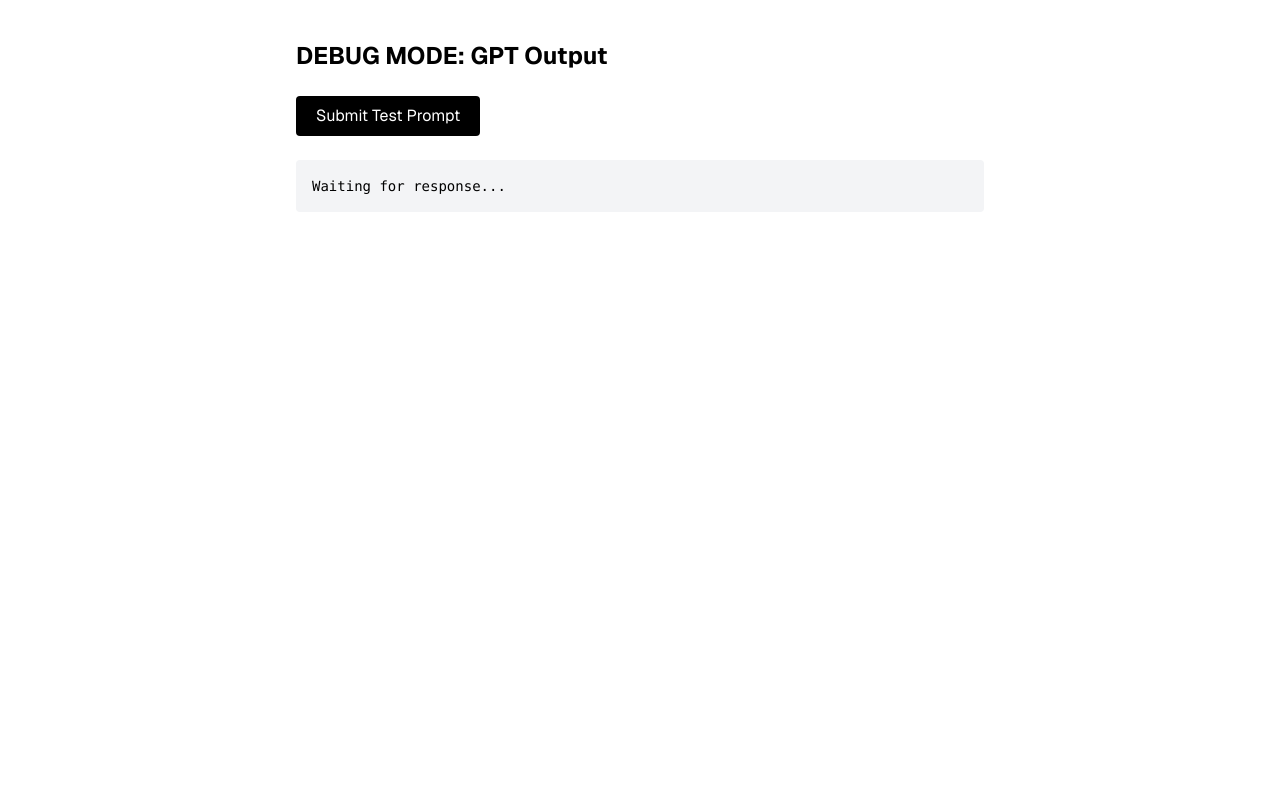
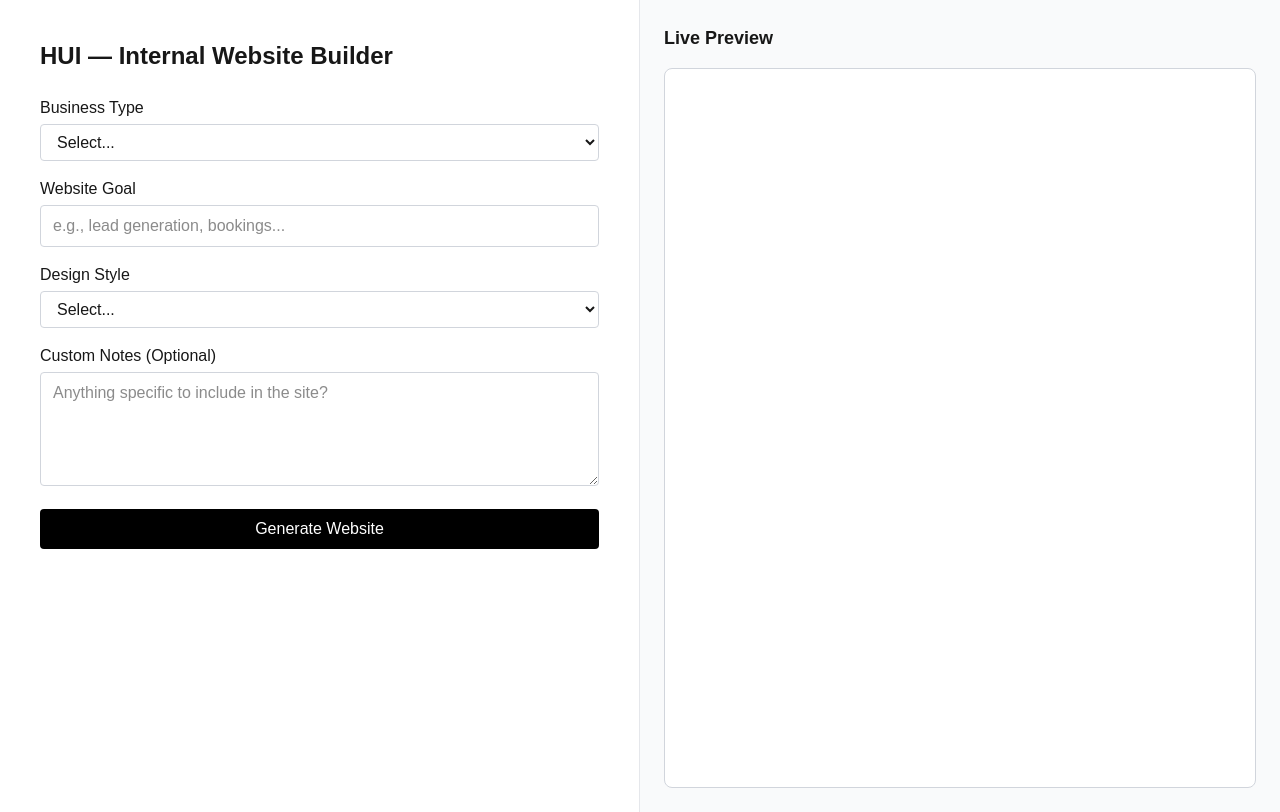
Before and after one commit to hitbridge5/hui-3-oh, a Next.js app: page / in a window 1280 px wide. Built offline with nearby package versions, Linux system fonts and the light colour scheme.

Commit message:
Add visual builder interface

```diff
--- a/app/page.js
+++ b/app/page.js
@@ -1,47 +1,125 @@
+// ✅ app/page.js
 "use client";
 import { useState } from "react";
 
 export default function Home() {
-  const [result, setResult] = useState("");
+  const [formData, setFormData] = useState({
+    businessType: "",
+    websiteGoal: "",
+    designStyle: "",
+    customNotes: "",
+  });
+  const [html, setHtml] = useState("");
   const [loading, setLoading] = useState(false);
+
+  const handleChange = (e) => {
+    setFormData({ ...formData, [e.target.name]: e.target.value });
+  };
 
   const handleSubmit = async (e) => {
     e.preventDefault();
     setLoading(true);
-    setResult("");
+    setHtml("");
 
     try {
       const res = await fetch("/api/generate", {
         method: "POST",
         headers: { "Content-Type": "application/json" },
-        body: JSON.stringify({}), // no form data, uses hardcoded prompt in backend
+        body: JSON.stringify(formData),
       });
 
       const data = await res.json();
-      setResult(JSON.stringify(data, null, 2)); // show full GPT response
+      const content = data.code || data.choices?.[0]?.message?.content || "No output.";
+      setHtml(content);
     } catch (err) {
-      setResult("Fetch error: " + err.message);
+      setHtml("Error generating site.");
     }
 
     setLoading(false);
   };
 
   return (
-    <main className="min-h-screen p-10 font-sans max-w-3xl mx-auto text-black">
-      <h1 className="text-2xl font-bold mb-6">DEBUG MODE: GPT Output</h1>
-      <form onSubmit={handleSubmit}>
+    <div className="grid grid-cols-1 md:grid-cols-2 min-h-screen">
+      {/* Left Panel: Form */}
+      <div className="bg-white p-6 md:p-10 border-r border-gray-200">
+        <h1 className="text-2xl font-bold mb-6">HUI — Internal Website Builder</h1>
+
+        <form onSubmit={handleSubmit} className="space-y-4">
+          <div>
+            <label className="block font-medium mb-1">Business Type</label>
+            <select
+              name="businessType"
+              className="w-full border border-gray-300 rounded px-3 py-2"
+              onChange={handleChange}
+              required
+            >
+              <option value="">Select...</option>
+              <option>HVAC</option>
+              <option>Restaurant</option>
+              <option>Plumber</option>
+              <option>Electrician</option>
+              <option>General Service</option>
+            </select>
+          </div>
+
+          <div>
+            <label className="block font-medium mb-1">Website Goal</label>
+            <input
+              type="text"
+              name="websiteGoal"
+              className="w-full border border-gray-300 rounded px-3 py-2"
+              placeholder="e.g., lead generation, bookings..."
+              onChange={handleChange}
+              required
+            />
+          </div>
+
+          <div>
+            <label className="block font-medium mb-1">Design Style</label>
+            <select
+              name="designStyle"
+              className="w-full border border-gray-300 rounded px-3 py-2"
+              onChange={handleChange}
+              required
+            >
+              <option value="">Select...</option>
+              <option>Clean & Professional</option>
+              <option>Bold & Modern</option>
+              <option>Elegant & Soft</option>
+              <option>Dark & Techy</option>
+              <option>Minimal</option>
+            </select>
+          </div>
+
+          <div>
+            <label className="block font-medium mb-1">Custom Notes (Optional)</label>
+            <textarea
+              name="customNotes"
+              className="w-full border border-gray-300 rounded px-3 py-2"
+              rows="4"
+              placeholder="Anything specific to include in the site?"
+              onChange={handleChange}
+            ></textarea>
+          </div>
+
           <button
             type="submit"
-          className="bg-black text-white px-5 py-2 rounded"
+            className="bg-black text-white px-4 py-2 rounded hover:bg-gray-800 w-full"
             disabled={loading}
           >
-          {loading ? "Generating..." : "Submit Test Prompt"}
+            {loading ? "Generating..." : "Generate Website"}
           </button>
         </form>
+      </div>
 
-      <pre className="mt-6 bg-gray-100 p-4 rounded text-sm whitespace-pre-wrap">
-        {result || "Waiting for response..."}
-      </pre>
-    </main>
+      {/* Right Panel: Preview */}
+      <div className="bg-gray-50 overflow-auto p-6">
+        <h2 className="text-lg font-semibold mb-4">Live Preview</h2>
+        <div
+          className="border border-gray-300 rounded-lg bg-white p-4 min-h-[90vh]"
+          dangerouslySetInnerHTML={{ __html: html }}
+        ></div>
+      </div>
+    </div>
   );
 }
```
Lines whose indentation alone changed are shown as unchanged.
